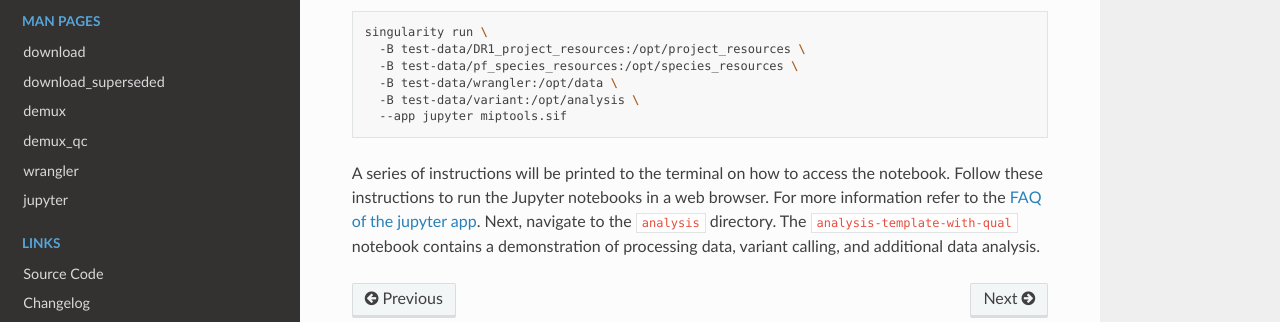
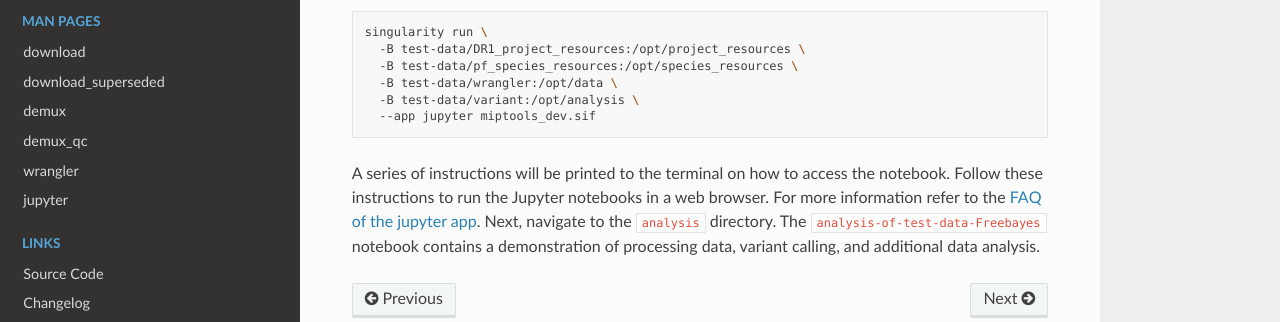
Before and after one commit to bailey-lab/MIPTools, a Sphinx documentation site: the page built from docs/guides/analysis-pipeline.rst, in a window 1280 px wide and 900 px high, scrolled down 1815 px. Shown: the part 452-774 px from the top of the window. Built offline with Sphinx 7.4.7 and the Read the Docs theme 2.0.0, drawn with Linux system fonts in a browser that asks for light colours.

Commit message:
editing wrong branch

```diff
--- a/docs/guides/analysis-pipeline.rst
+++ b/docs/guides/analysis-pipeline.rst
@@ -128,11 +128,11 @@ Then we can start our Jupyter notebook:
     -B test-data/pf_species_resources:/opt/species_resources \
     -B test-data/wrangler:/opt/data \
     -B test-data/variant:/opt/analysis \
-    --app jupyter miptools.sif
+    --app jupyter miptools_dev.sif
 
 A series of instructions will be printed to the terminal on how to access the
 notebook. Follow these instructions to run the Jupyter notebooks in a web
 browser. For more information refer to the :ref:`FAQ of the jupyter app
 <jupyter-app-faq>`. Next, navigate to the :code:`analysis` directory. The
-:code:`analysis-template-with-qual` notebook contains a demonstration of
+:code:`analysis-of-test-data-Freebayes` notebook contains a demonstration of
 processing data, variant calling, and additional data analysis.
```
